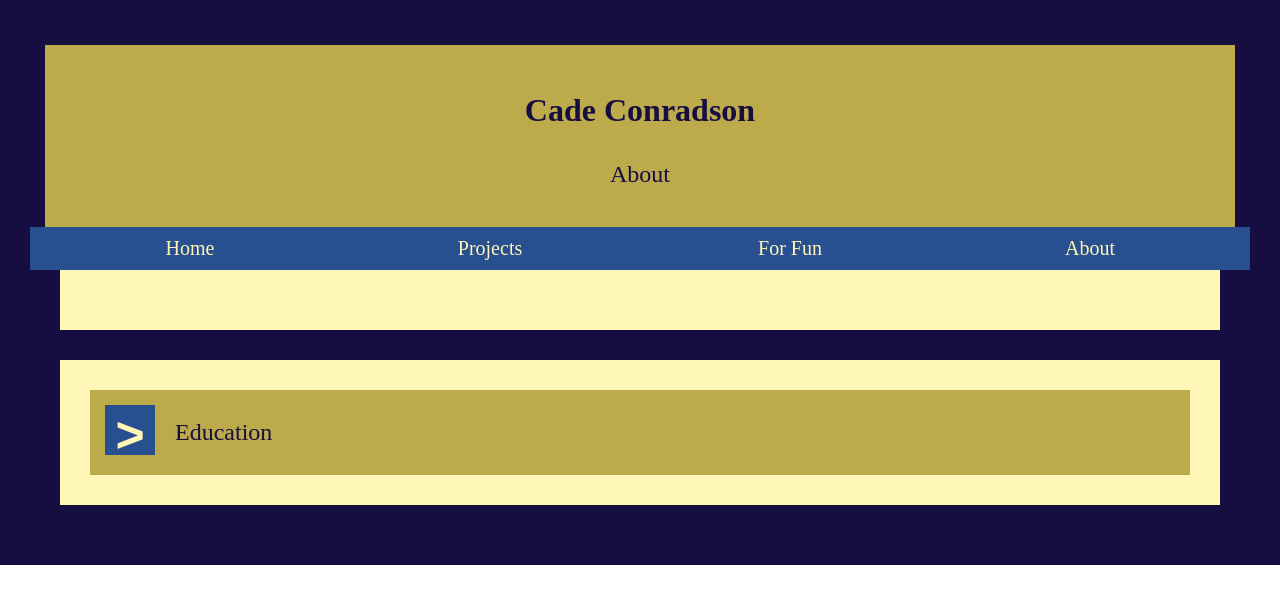
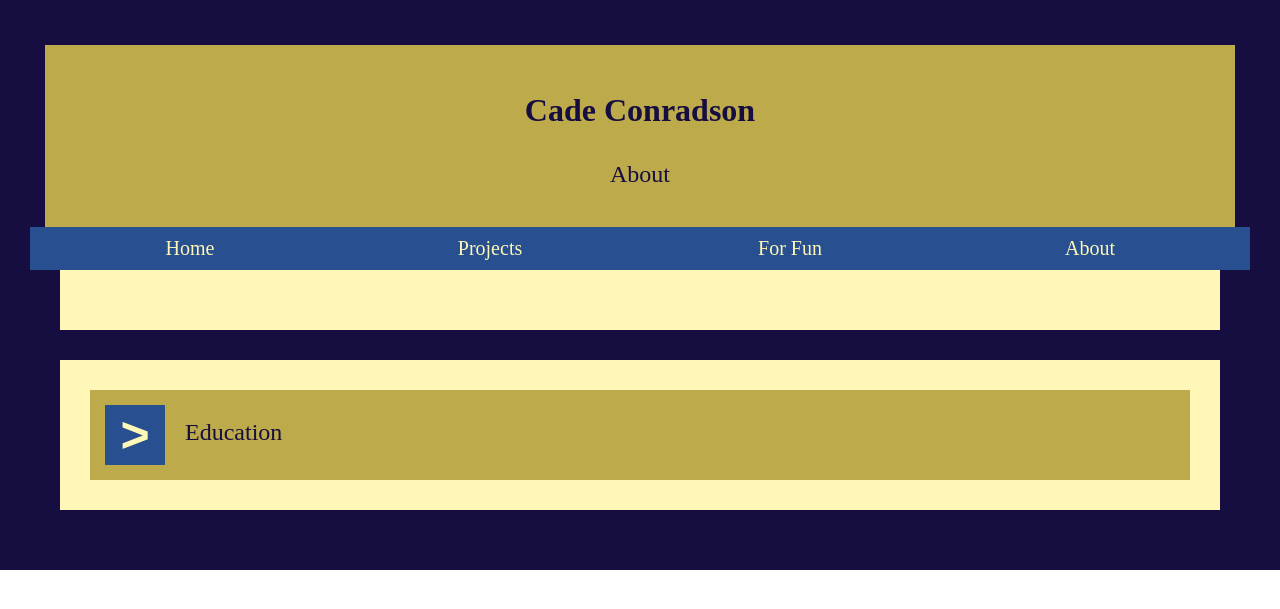
Before and after one commit to cconradson/cconradson.github.io, a Jekyll site: the page built from about.html, in a window 1280 px wide. Shown: the top 609 px of the page. Built offline with Jekyll 4.4.1, drawn with Linux system fonts in a browser that asks for light colours.

Commit message:
larger drop button

```diff
--- a/assets/css/main.css
+++ b/assets/css/main.css
@@ -236,8 +236,8 @@ a.img {
 button.drop {
 	background-color: #284f8f;
 	color: #fff7b7;
-	width: 50px;
-	height: 50px;
+	width: 60px;
+	height: 60px;
 	border: 0;
 	float: left;
 	margin: 15px;
```
